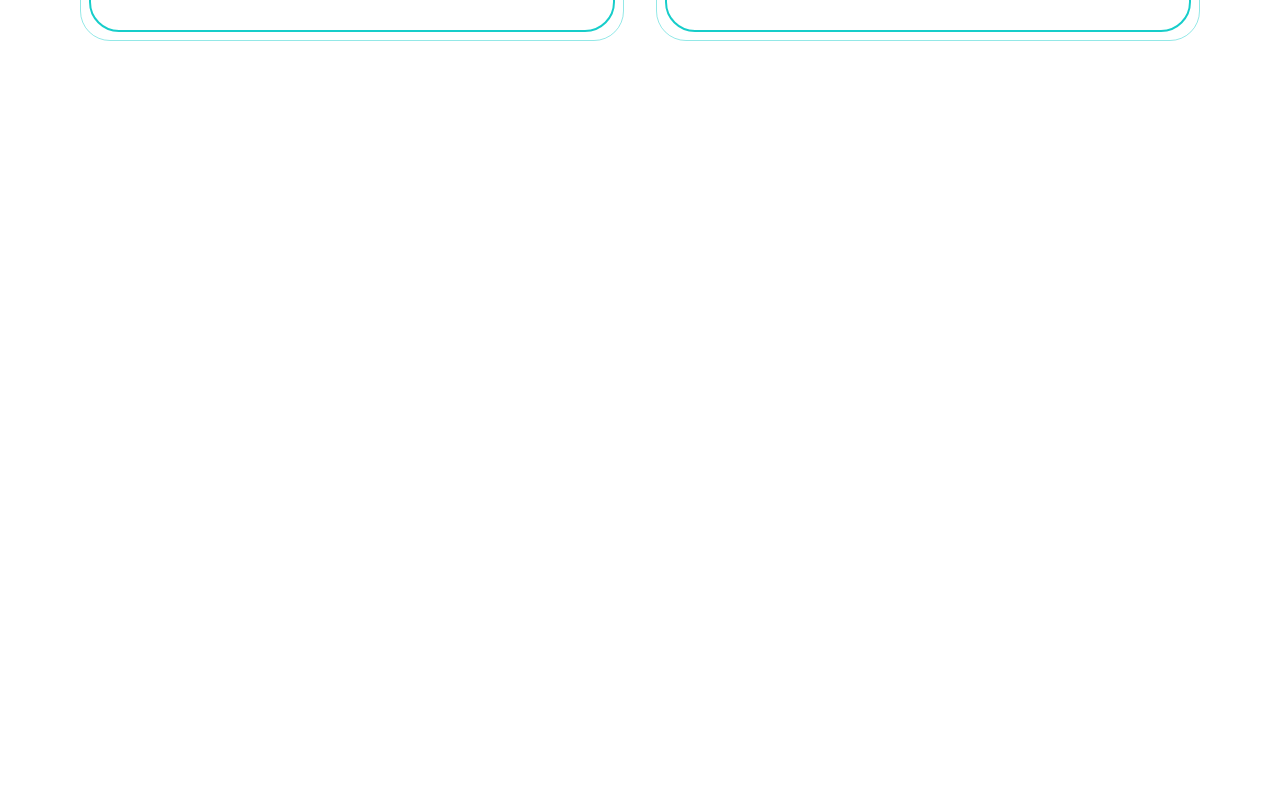
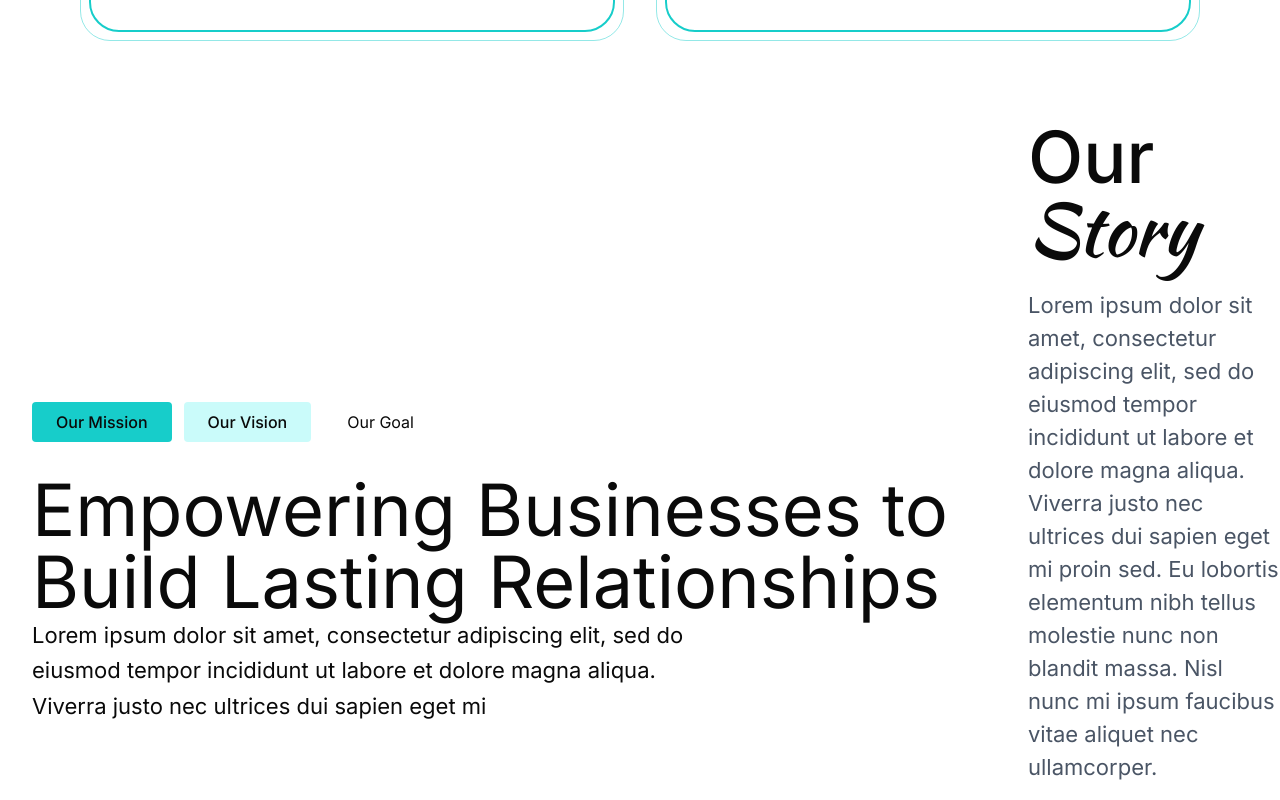
Before and after one commit to Roshen-Perera/ceylon-developers-portfolio, a Next.js app: page /about in a window 1280 px wide. Shown: the part 1800-2600 px from the top of the page. Before the commit the page ends 1841 px from the top, so only its background shows below. Built offline with nearby package versions, Linux system fonts and the light colour scheme.

Commit message:
Update Page component: import and include Motto component for enhanced content presentation

```diff
--- a/app/about/page.tsx
+++ b/app/about/page.tsx
@@ -1,4 +1,5 @@
 import BlueGlow from '@/components/blueGlow'
+import Motto from '@/components/motto';
 import NavBar from '@/components/navBar'
 import Story from '@/components/story';
 import WhyChoose from '@/components/whyChoose';
@@ -25,6 +26,7 @@ const Page = () => {
         </div>
         <Story />
         <WhyChoose />
+        <Motto/>
       </div>
     </>
   );
```
